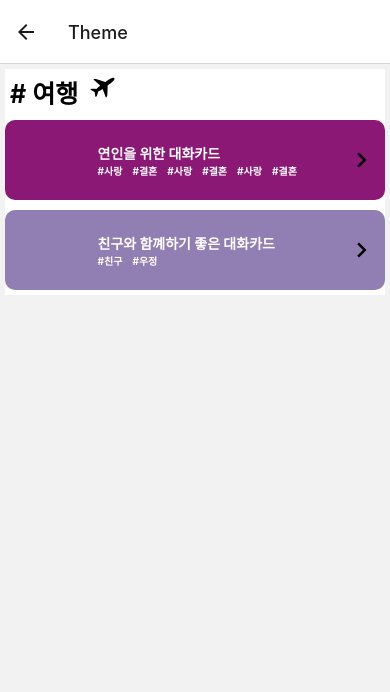
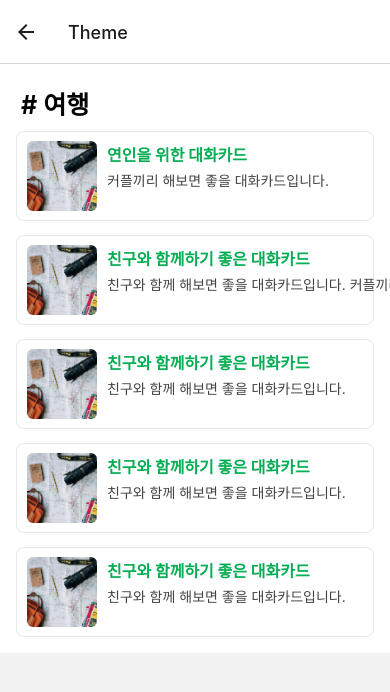
Before and after one commit to hanshinapt/h2h-frontend, a React Native app: screen /Theme in a window 390 px wide. Shown: the top 692 px of the page. Built offline with nearby package versions, Linux system fonts and the light colour scheme.

Commit message:
[style] Theme 페이지 디자인 구현

```diff
--- a/app/api/ThemeAPI.tsx
+++ b/app/api/ThemeAPI.tsx
@@ -24,39 +24,42 @@ const ThemeInfoTempData = {
 	themeIconName: 'aircraft',
 	themeGames: [
 		{
-            GameId: '6abcdaaetawetawetawe',
+			GameId: '1',
 			GameName: '연인을 위한 대화카드',
 			GameDescription: '커플끼리 해보면 좋을 대화카드입니다.',
 			GameBgColor: '#8B1874',
 			tags: [
 				{
-                    tagId: 'tagId1',
+					tagId: '1',
 					tagName: '사랑',
 				},
 				{
-                    tagId: 'tagId2',
+					tagId: '2',
 					tagName: '결혼',
-                },                {
-                    tagId: 'tagId1',
+				},
+				{
+					tagId: '3',
 					tagName: '사랑',
 				},
 				{
-                    tagId: 'tagId2',
+					tagId: '4',
 					tagName: '결혼',
-                },                {
-                    tagId: 'tagId1',
+				},
+				{
+					tagId: '5',
 					tagName: '사랑',
 				},
 				{
-                    tagId: 'tagId2',
+					tagId: '6',
 					tagName: '결혼',
 				},
-            ]
+			],
 		},
 		{
-            GameId: '1234567asdsad',
-            GameName: '친구와 함꼐하기 좋은 대화카드',
-            GameDescription: '친구와 함꼐 해보면 좋을 대화카드입니다.',
+			GameId: '2',
+			GameName: '친구와 함께하기 좋은 대화카드',
+			GameDescription:
+				'친구와 함께 해보면 좋을 대화카드입니다. 커플끼리 해보면 좋을 대화카드입니다.',
 			GameBgColor: '#917FB3',
 			tags: [
 				{
@@ -67,9 +70,57 @@ const ThemeInfoTempData = {
 					tagId: 'tagId2',
 					tagName: '우정',
 				},
-            ]
-        }
-    ]
+			],
+		},
+		{
+			GameId: '3',
+			GameName: '친구와 함께하기 좋은 대화카드',
+			GameDescription: '친구와 함께 해보면 좋을 대화카드입니다.',
+			GameBgColor: '#917FB3',
+			tags: [
+				{
+					tagId: 'tagId1',
+					tagName: '친구',
+				},
+				{
+					tagId: 'tagId2',
+					tagName: '우정',
+				},
+			],
+		},
+		{
+			GameId: '4',
+			GameName: '친구와 함께하기 좋은 대화카드',
+			GameDescription: '친구와 함께 해보면 좋을 대화카드입니다.',
+			GameBgColor: '#917FB3',
+			tags: [
+				{
+					tagId: 'tagId1',
+					tagName: '친구',
+				},
+				{
+					tagId: 'tagId2',
+					tagName: '우정',
+				},
+			],
+		},
+		{
+			GameId: '5',
+			GameName: '친구와 함께하기 좋은 대화카드',
+			GameDescription: '친구와 함께 해보면 좋을 대화카드입니다.',
+			GameBgColor: '#917FB3',
+			tags: [
+				{
+					tagId: 'tagId1',
+					tagName: '친구',
+				},
+				{
+					tagId: 'tagId2',
+					tagName: '우정',
+				},
+			],
+		},
+	],
 };
 
 export const getThemeInfo = (): ThemeInfoType => {
--- a/app/components/theme/ThemeGameButton.tsx
+++ b/app/components/theme/ThemeGameButton.tsx
@@ -1,12 +1,9 @@
 import styled from 'styled-components/native';
-import { Image, ImageSourcePropType, Dimensions } from 'react-native';
-import Icon from 'react-native-vector-icons/MaterialIcons';
-
+import ImageComponent from '@/components/common/Image';
 
 interface GameButtonProps {
-    name: string;
-    bgColor: string;
-    tags: TagsType[];
+	name: string;
+	description?: string;
 }
 
 interface TagsType {
@@ -14,80 +11,58 @@ interface TagsType {
 	tagName: string;
 }
 
-interface ImageComponentProps {
-	imageUrl: ImageSourcePropType;
-	width?: number;
-	height?: number;
-}
-
-const GameButtonComponent = ({name, tags, bgColor}: GameButtonProps) => {
-    return (
-        <ButtonWrapper bgColor={bgColor}>
-
-            <ImageComponent imageUrl={require(`@assets/traveling/traveling1.jpg`)}/>
-
-            <ButtonNameTagWrapper>
-                <ButtonNameWrapper>
-                    <ButtonName>{name}</ButtonName>
-                </ButtonNameWrapper>
-                <ButtonTagWrapper>
-                    {tags.map(({tagId, tagName}) => (
-                        <ButtonTag key={tagId}>{`#${tagName}`}</ButtonTag>
-                    ))}
-                </ButtonTagWrapper>
-            </ButtonNameTagWrapper>
-
-            <Icon name="navigate-next" size={30}/>
-
-        </ButtonWrapper>
-    );
+const ThemeButton = ({ name, description }: GameButtonProps) => {
+	return (
+		<ThemeButtonContainer>
+			<ImageWrapper>
+				<ImageComponent
+					width={70}
+					height={70}
+					imageUrl={require('@assets/traveling/traveling1.jpg')}
+				/>
+			</ImageWrapper>
+			<GameContentsContainer>
+				<GameName>{name}</GameName>
+				<GameDescription>{description}</GameDescription>
+			</GameContentsContainer>
+		</ThemeButtonContainer>
+	);
 };
 
-const ImageComponent = ({ imageUrl, width, height }: ImageComponentProps) => {
-	return (
-		<ImageWrapper>
-			<Image
-				source={imageUrl}
-				style={{ width: width ?? '100%', height: height ?? '100%' }}
-				resizeMode="contain"
-                borderRadius={10}
-			/>
-		</ImageWrapper>
-	);
-};
-export default GameButtonComponent;
+export default ThemeButton;
 
-const ButtonWrapper = styled.View<{
-    bgColor: string;
-}>`
+const ThemeButtonContainer = styled.View`
 	flex-direction: row;
-	justify-content: center;
-    align-items: center;
-    height: 80px;
- 	background-color: ${props => props.bgColor};
-	border-radius: 10px;
-    padding: 5px 5px;
-    margin: 5px 0px;
+	align-items: center;
+	width: 100%;
+	height: 90px;
+	padding: 10px;
+	gap: 10px;
+	border: 1px solid #e8e8e8;
+	border-radius: 8px;
 `;
+
 const ImageWrapper = styled.View`
-    width: 20%;
+	width: 70px;
+	height: 70px;
+	border-radius: 6px;
+	overflow: hidden;
 `;
-const ButtonNameTagWrapper = styled.View`
-    width: 70%;
-    padding: 0px 10px;
+
+const GameContentsContainer = styled.View`
+	height: 100%;
+	justify-content: flex-start;
+	word-break: break-all;
+	gap: 4px;
 `;
-const ButtonNameWrapper = styled.View`
+
+const GameName = styled.Text`
+	color: #06ae53;
+	font-size: 16px;
+	font-weight: bold;
 `;
-const ButtonName = styled.Text`
-    color: white;
-    font-weight: bold;
+
+const GameDescription = styled.Text`
+	font-size: 14px;
+	color: #444444;
 `;
-const ButtonTagWrapper = styled.View`
-	flex-direction: row;
-`;
-const ButtonTag = styled.Text`
-    color: white;
-    font-size: 10px;
-	font-weight: bold;
-    padding-right: 10px;
-`;
--- a/app/screens/gameQuestion/GameEnd.tsx
+++ b/app/screens/gameQuestion/GameEnd.tsx
@@ -1,7 +1,6 @@
-import { View, Text } from 'react-native';
+import { Text } from 'react-native';
 import { StackParamList } from '@/App';
 import { NativeStackNavigationProp } from '@react-navigation/native-stack';
-import ButtonComponent from '@/components/common/Button';
 import styled from 'styled-components/native';
 
 interface GameEndProps {
--- a/app/screens/theme/Theme.tsx
+++ b/app/screens/theme/Theme.tsx
@@ -1,8 +1,7 @@
 import styled from 'styled-components/native';
 import { ScrollView } from 'react-native';
 import { getThemeInfo } from '@/api/ThemeAPI';
-import GameButtonComponent from '@/components/theme/ThemeGameButton';
-import Icon from 'react-native-vector-icons/Entypo';
+import ThemeGameButton from '@/components/theme/ThemeGameButton';
 import { NativeStackNavigationProp } from '@react-navigation/native-stack';
 import { StackParamList } from '@/App';
 
@@ -10,36 +9,48 @@ interface ThemeProps {
 	navigation: NativeStackNavigationProp<StackParamList>;
 }
 
-const Theme = ({navigation}: ThemeProps) => {
-    const { themeId, themeName, themeGames, themeIconName } = getThemeInfo();
+const Theme = ({ navigation }: ThemeProps) => {
+	const { themeId, themeName, themeGames } = getThemeInfo();
+
 	return (
+		<ScrollView>
 			<ThemeContainer>
-            <ScrollView>
 				<ThemeTitleContainer>
-                    <ThemeTitle>{`# ${themeName}  `}</ThemeTitle>
-                    <Icon name={themeIconName} size={25} />
+					<ThemeTitle>{`# ${themeName}`}</ThemeTitle>
 				</ThemeTitleContainer>
 
-                {themeGames.map(({GameId, GameName, GameBgColor, tags}) => (
-                    <GameButtonComponent key={GameId} name={GameName} tags={tags} bgColor={GameBgColor}/>
+				<ThemeGames>
+					{themeGames.map(({ GameId, GameName, GameDescription }) => (
+						<ThemeGameButton
+							key={GameId}
+							name={GameName}
+							description={GameDescription}
+						/>
 					))}
+				</ThemeGames>
+			</ThemeContainer>
 		</ScrollView>
-        </ThemeContainer>
 	);
-}
+};
 
 export default Theme;
 
 const ThemeContainer = styled.View`
+	min-height: 100%;
 	background-color: white;
-    margin: 5px; 10px;
+	padding: 16px;
 `;
+
 const ThemeTitleContainer = styled.Text`
 	display: flex;
 	font-size: 25px;
 	font-weight: bold;
 	color: black;
-    margin: 5px 5px;
+	margin: 5px 5px 10px 5px;
 `;
-const ThemeTitle = styled.Text`
+
+const ThemeTitle = styled.Text``;
+
+const ThemeGames = styled.View`
+	gap: 14px;
 `;
```
Lines whose indentation alone changed are shown as unchanged.
